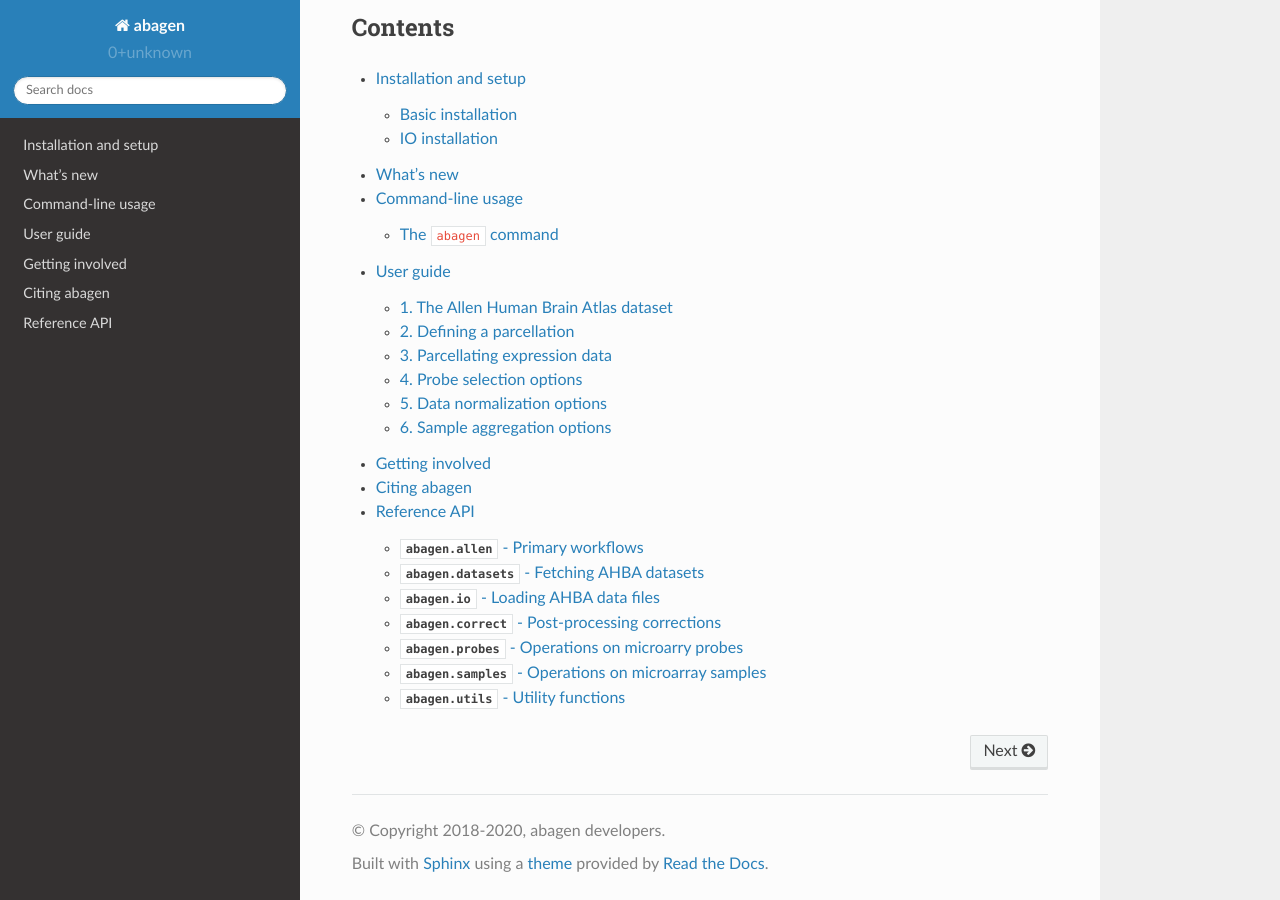
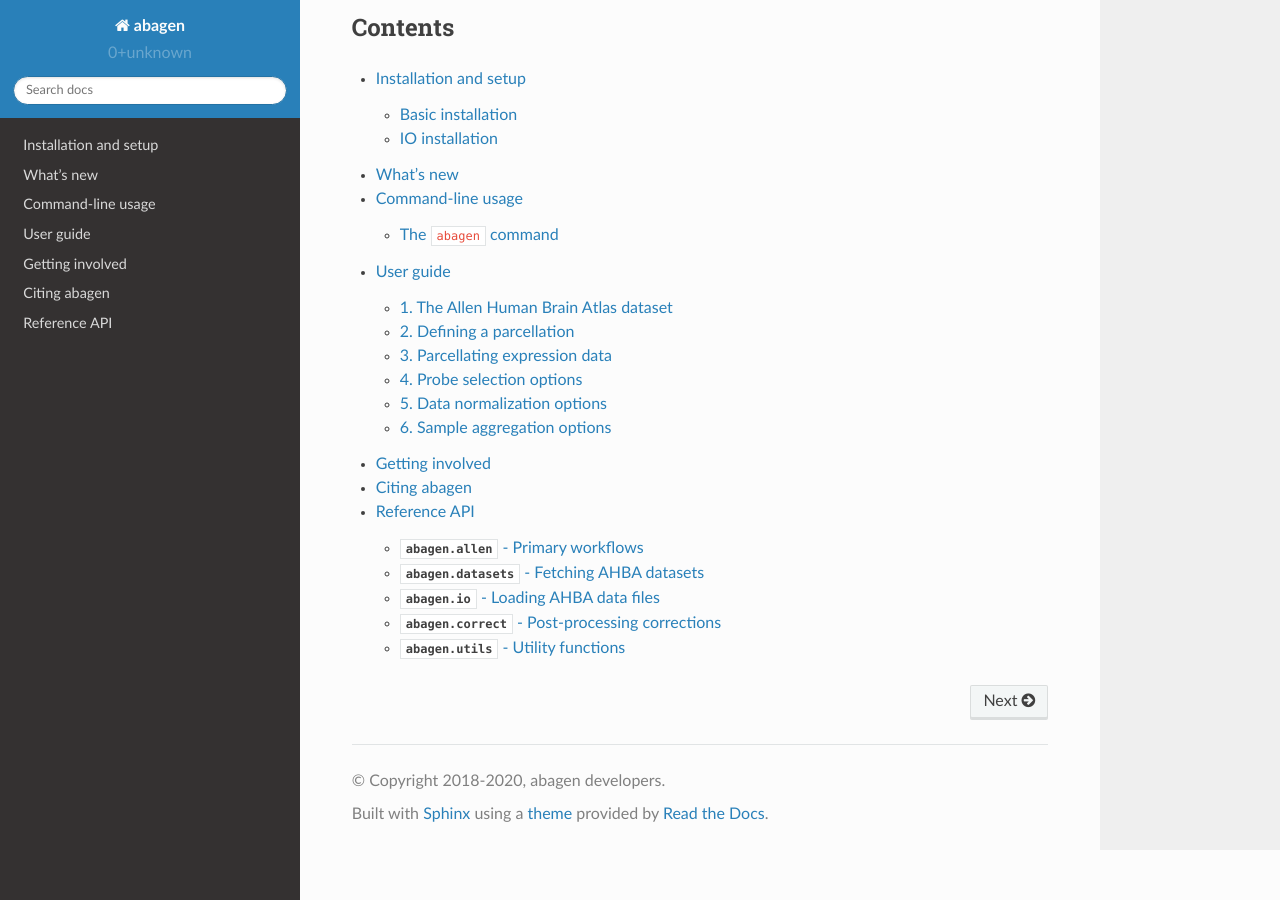
Before and after one commit to rmarkello/abagen, a Sphinx documentation site: the page built from docs/index.rst, in a window 1280 px wide and 900 px high, scrolled down 2623 px. Built offline with Sphinx 7.4.7 and the Read the Docs theme 2.0.0, drawn with Linux system fonts in a browser that asks for light colours; part of the change alters nothing that is shown.

```diff
--- a/docs/api.rst
+++ b/docs/api.rst
@@ -63,6 +63,8 @@ Reference API
    abagen.io.read_pacall
    abagen.io.read_probes
 
+.. _ref_correct:
+
 :mod:`abagen.correct` - Post-processing corrections
 ---------------------------------------------------
 .. automodule:: abagen.correct
@@ -79,38 +81,7 @@ Reference API
    abagen.keep_stable_genes
    abagen.normalize_expression
 
-:mod:`abagen.probes` - Operations on microarry probes
------------------------------------------------------
-.. automodule:: abagen.probes
-   :no-members:
-   :no-inherited-members:
-
-.. currentmodule:: abagen.probes
-
-.. autosummary::
-   :template: function.rst
-   :toctree: generated/
-
-   abagen.probes.reannotate_probes
-   abagen.probes.filter_probes
-   abagen.probes.collapse_probes
-
-:mod:`abagen.samples` - Operations on microarray samples
---------------------------------------------------------
-.. automodule:: abagen.samples
-   :no-members:
-   :no-inherited-members:
-
-.. currentmodule:: abagen.samples
-
-.. autosummary::
-   :template: function.rst
-   :toctree: generated/
-
-   abagen.samples.update_mni_coords
-   abagen.samples.drop_mismatch_samples
-   abagen.samples.label_samples
-   abagen.samples.mirror_samples
+.. _ref_utils:
 
 :mod:`abagen.utils` - Utility functions
 ---------------------------------------
```
